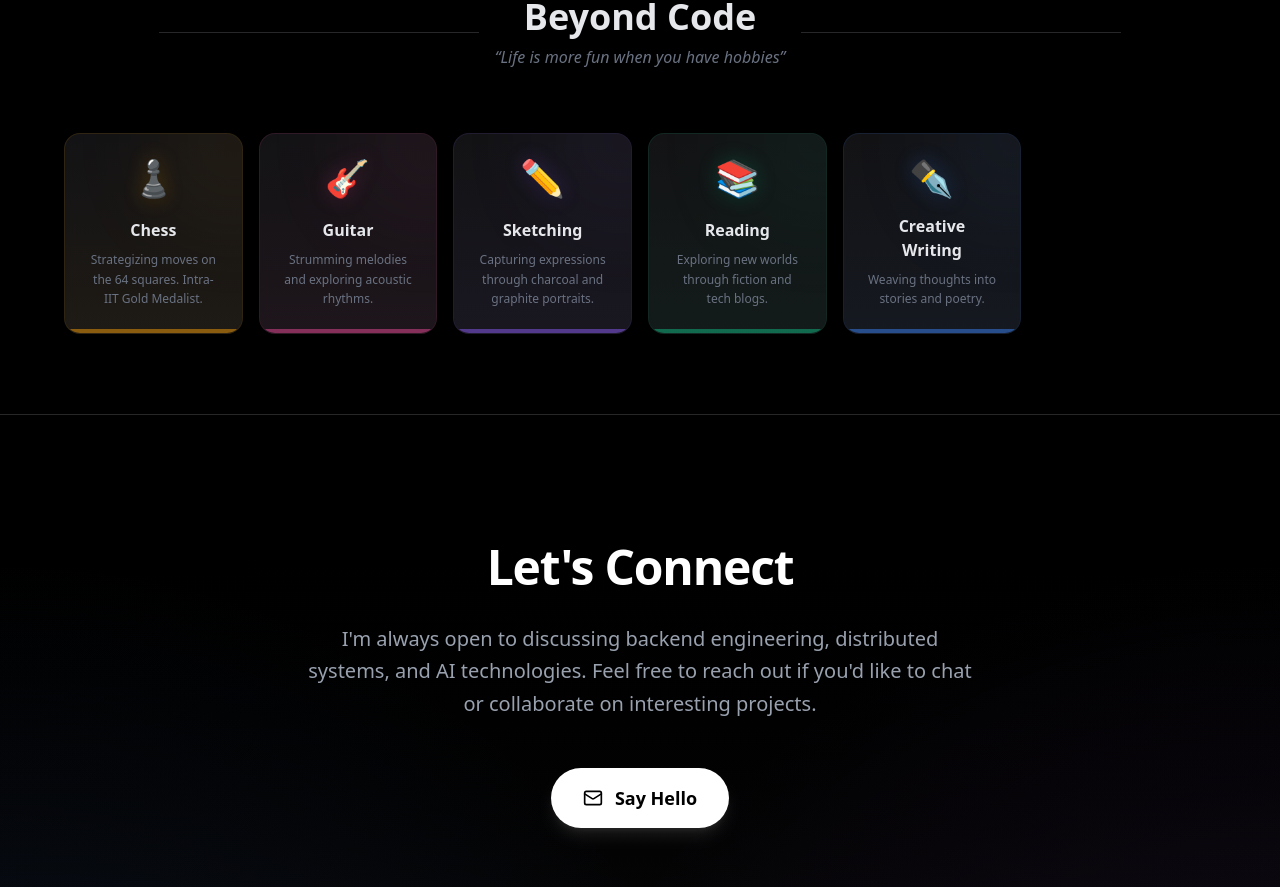
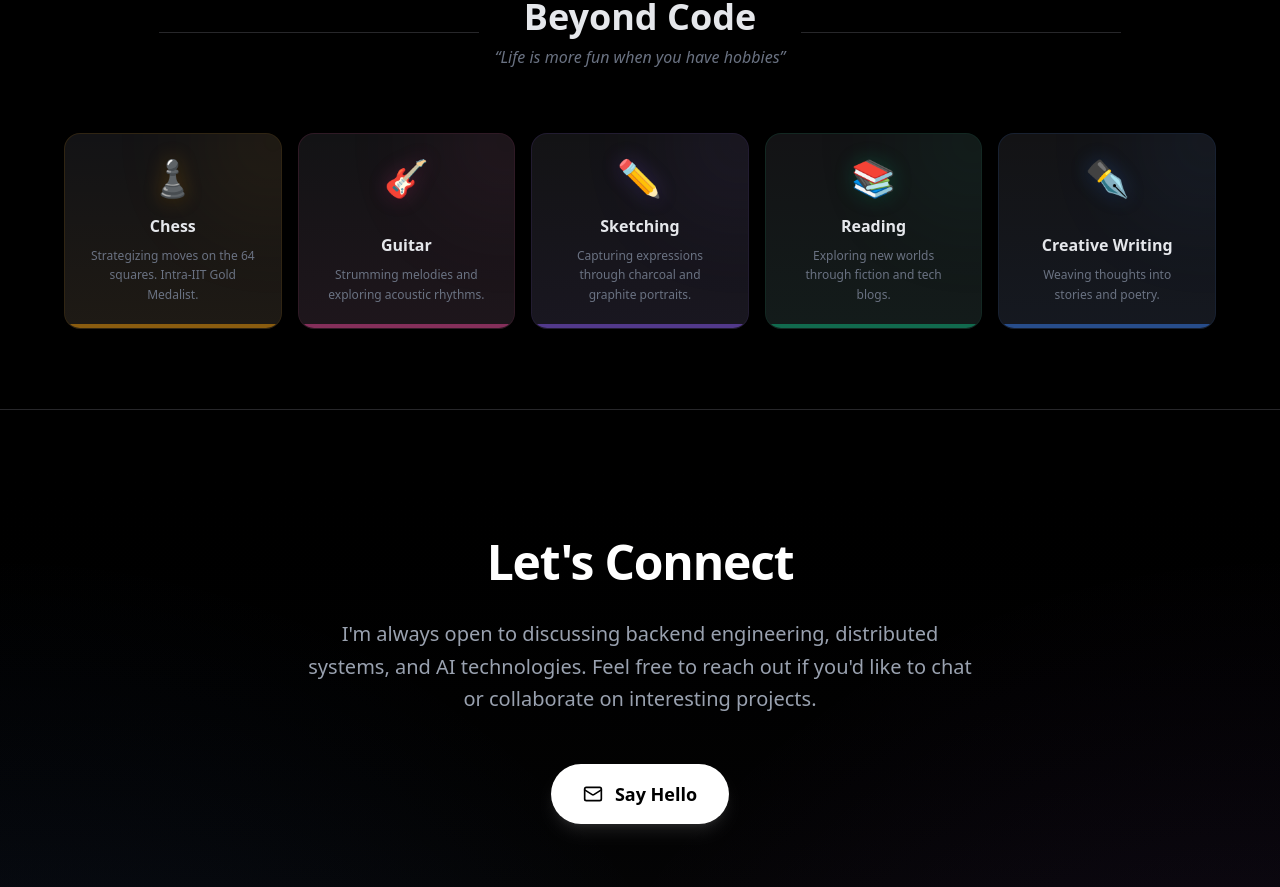
Before and after one commit to rahulrj1/portfolio-revamped, a Next.js app: page /portfolio-revamped/ in a window 1280 px wide. Shown: the part 8020-8907 px from the top of the page. Built offline with nearby package versions, Linux system fonts and the light colour scheme.

Commit message:
fix alignment of hobby

```diff
--- a/src/components/Hobbies.tsx
+++ b/src/components/Hobbies.tsx
@@ -27,7 +27,7 @@
           </div>
 
           {/* Unified Grid Layout */}
-          <div className="grid grid-cols-2 md:grid-cols-3 lg:grid-cols-6 gap-4">
+          <div className="grid grid-cols-2 md:grid-cols-3 lg:grid-cols-5 gap-4">
             {hobbies.map((hobby, index) => (
               <UnifiedHobbyCard
                 key={hobby.name}
```
